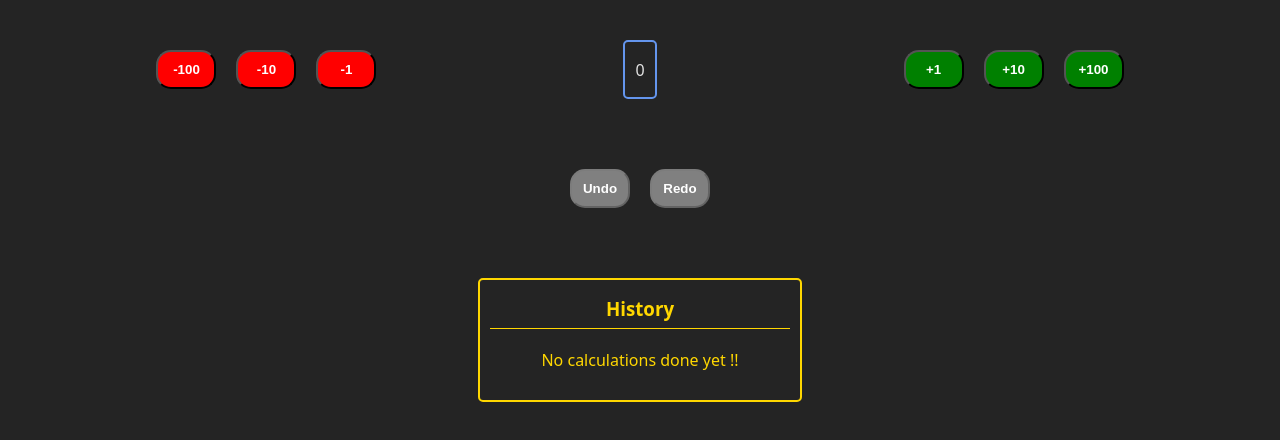
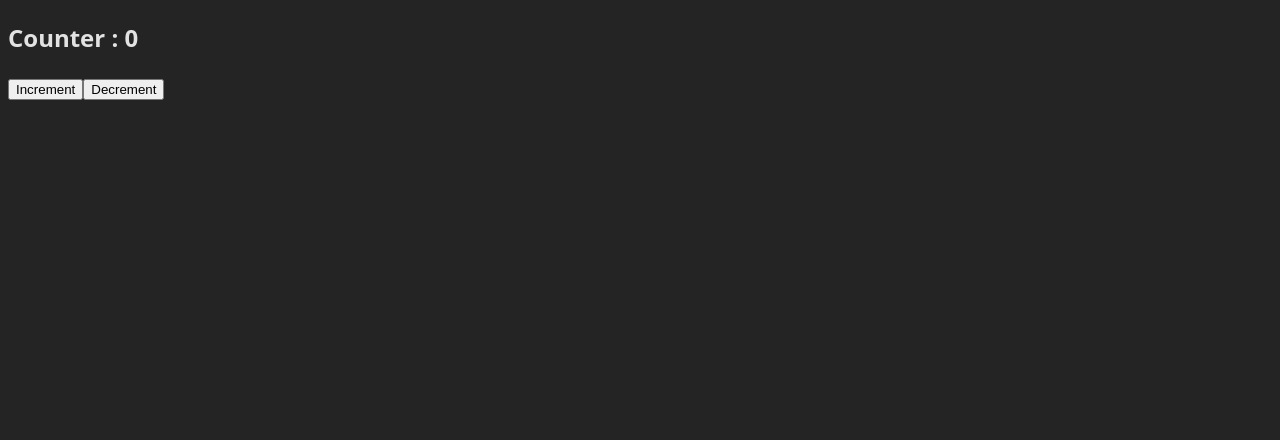
Before and after one commit to yash1rj/Advanced-Frontend, a React (Vite) app in the folder Machine Coding/: page / in a window 1280 px wide. Shown: the top 440 px of the page. Built offline with nearby package versions, Linux system fonts and the light colour scheme.

Commit message:
custom useEffect

```diff
--- a/Machine Coding/src/App.tsx
+++ b/Machine Coding/src/App.tsx
@@ -1,5 +1,6 @@
 import "./App.css";
-import CalcHistory from "./components/CalcHistory/CalcHistory";
+import Counter from "./components/CustomUseEffectCounter/Counter";
+// import CalcHistory from "./components/CalcHistory/CalcHistory";
 // import Carousel from "./components/Carousel/Carousel";
 // import OTP from "./components/OTP/OTP";
 // import ToastContainer from "./components/ToastContainer/ToastContainer";
@@ -29,7 +30,8 @@ function App() {
       {/* <ToastContainer /> */}
       {/* <OTP /> */}
       {/* <Carousel /> */}
-      <CalcHistory />
+      {/* <CalcHistory /> */}
+      <Counter />
     </>
   );
 }
--- /dev/null
+++ b/Machine Coding/src/components/CustomUseEffectCounter/Counter.tsx
@@ -0,0 +1,37 @@
+import { useState, useEffect } from "react";
+import { useCustomUseEffect } from "../../hooks/useCustomUseEffect";
+
+function Counter() {
+  const [count, setCount] = useState<number>(0);
+  const [unchanged, setUnchanged] = useState<number>(0);
+
+  useCustomUseEffect(() => {
+    console.log("Effect triggered : ", count);
+
+    return () => {
+      console.log("Cleanup ran");
+    };
+  }, [count]);
+
+  const increment = () => {
+    setCount(count + 1);
+  };
+
+  const decrement = () => {
+    setCount(count - 1);
+  };
+
+  return (
+    <>
+      <h2>Counter : {count}</h2>
+      <button type="button" onClick={increment}>
+        Increment
+      </button>
+      <button type="button" onClick={decrement}>
+        Decrement
+      </button>
+    </>
+  );
+}
+
+export default Counter;
--- /dev/null
+++ b/Machine Coding/src/hooks/useCustomUseEffect.ts
@@ -0,0 +1,33 @@
+import { useRef } from "react";
+
+export const useCustomUseEffect = (effect: () => {}, deps?: any) => {
+  const isFirstRender = useRef(true);
+  const prevDepsRef = useRef([]);
+
+  // First Render
+  if (isFirstRender.current) {
+    // execute code first time and then set it to false as it will revalidate each render
+    isFirstRender.current = false;
+
+    const cleanUp = effect();
+
+    if (cleanUp && typeof cleanUp === "function") {
+      cleanUp();
+    }
+    return;
+  }
+
+  // comparing previous deps with current deps
+  const dependencyChanged = deps
+    ? JSON.stringify(deps) !== JSON.stringify(prevDepsRef.current)
+    : true;
+
+  if (dependencyChanged) {
+    const cleanUp = effect();
+    if (cleanUp && typeof cleanUp === "function") {
+      cleanUp();
+    }
+  }
+
+  prevDepsRef.current = deps ? deps : [];
+};
```
